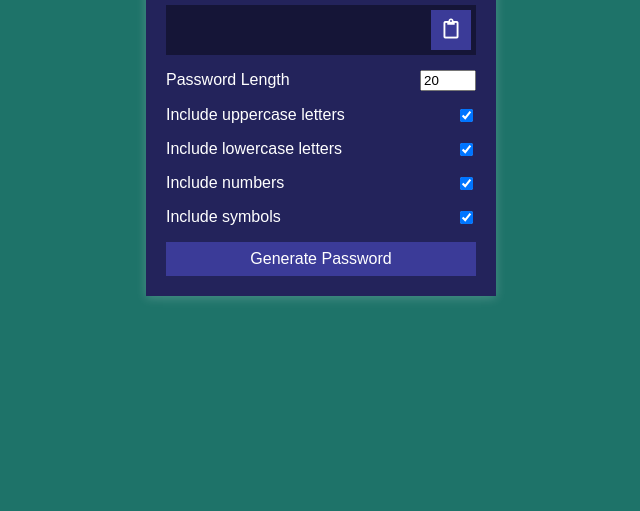
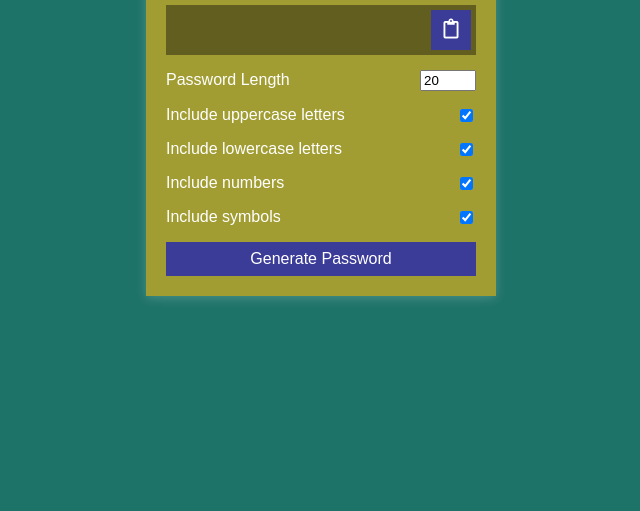
Before and after one commit to KingAJ19/Password-Generator, a plain HTML site: page index.html in a window 1280 px wide. Shown: the part 289-800 px from the top of the page, without its empty margins (319-959 px from the left). Drawn offline with Linux system fonts and the light colour scheme; a web font is replaced by a local one.

Commit message:
changed the style

```diff
--- a/style.css
+++ b/style.css
@@ -24,7 +24,7 @@ h2 {
 }
 
 .container {
-  background-color: #23235b;
+  background-color: #a29d33;
   box-shadow: 0px 2px 10px rgba(255, 255, 255, 0.2);
   padding: 20px;
   width: 350px;
```
